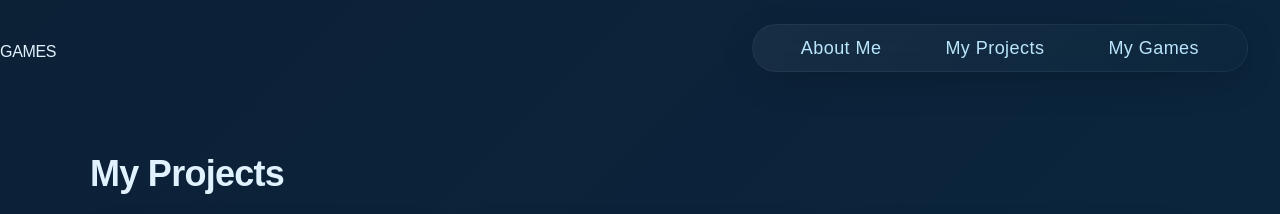
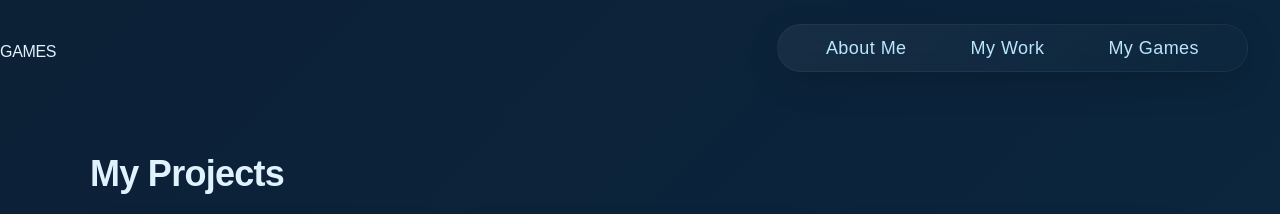
Before and after one commit to billameen/billameen.github.io, a Jekyll site: the page built from games.html, in a window 1280 px wide. Shown: the top 214 px of the page. Built offline with Jekyll 4.4.1, drawn with Linux system fonts in a browser that asks for light colours.

Commit message:
Changed projects section to work section

```diff
--- a/_layouts/games.html
+++ b/_layouts/games.html
@@ -23,7 +23,7 @@
     <div id="top-bar">
         <nav id="navbar-list" class="flex justify-evenly text-center">
             <a href="/" class="nav-button font-bold">About Me</a>
-            <a href="/projects" class="nav-button font-bold">My Projects</a>
+            <a href="/work" class="nav-button font-bold">My Work</a>
             <a href="/games" class="nav-button font-bold">My Games</a>
             <!-- <a class="nav-button font-bold"></a> -->
         </nav>
--- a/_layouts/home.html
+++ b/_layouts/home.html
@@ -23,7 +23,7 @@
     <div id="top-bar">
         <nav id="navbar-list" class="flex justify-evenly text-center">
             <a href="/" class="nav-button font-bold">About Me</a>
-            <a href="/projects" class="nav-button font-bold">My Projects</a>
+            <a href="/work" class="nav-button font-bold">My Work</a>
             <a href="/games" class="nav-button font-bold">My Games</a>
             <!-- <a class="nav-button font-bold"></a> -->
         </nav>
--- a/_layouts/projects.html
+++ b/_layouts/work.html
@@ -23,7 +23,7 @@
     <div id="top-bar">
         <nav id="navbar-list" class="flex justify-evenly text-center">
             <a href="/" class="nav-button font-bold">About Me</a>
-            <a href="/projects" class="nav-button font-bold">My Projects</a>
+            <a href="/work" class="nav-button font-bold">My Work</a>
             <a href="/games" class="nav-button font-bold">My Games</a>
             <!-- <a class="nav-button font-bold"></a> -->
         </nav>
--- a/projects.html
+++ /dev/null
@@ -1,4 +0,0 @@
----
-layout: projects
-title: My Projects
----
--- /dev/null
+++ b/work.html
@@ -0,0 +1,4 @@
+---
+layout: work
+title: My Work
+---
```
